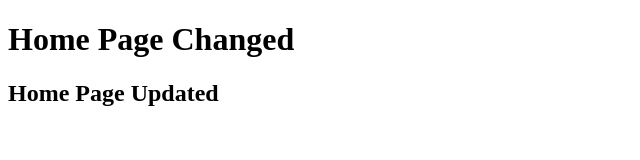
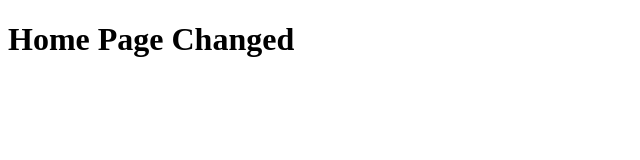
Before and after one commit to frogg136/test-BootcampAI, a plain HTML site: page index.html in a window 1280 px wide. Shown: the whole page, without its empty margins (0-640 px from the left). Drawn offline with Linux system fonts and the light colour scheme.

Commit message:
Removed h2 tag

```diff
--- a/index.html
+++ b/index.html
@@ -2,6 +2,5 @@
 <html>
   <body>
     <h1>Home Page Changed</h1>
-    <h2>Home Page Updated</h2>
   </body>
 </html>
```
